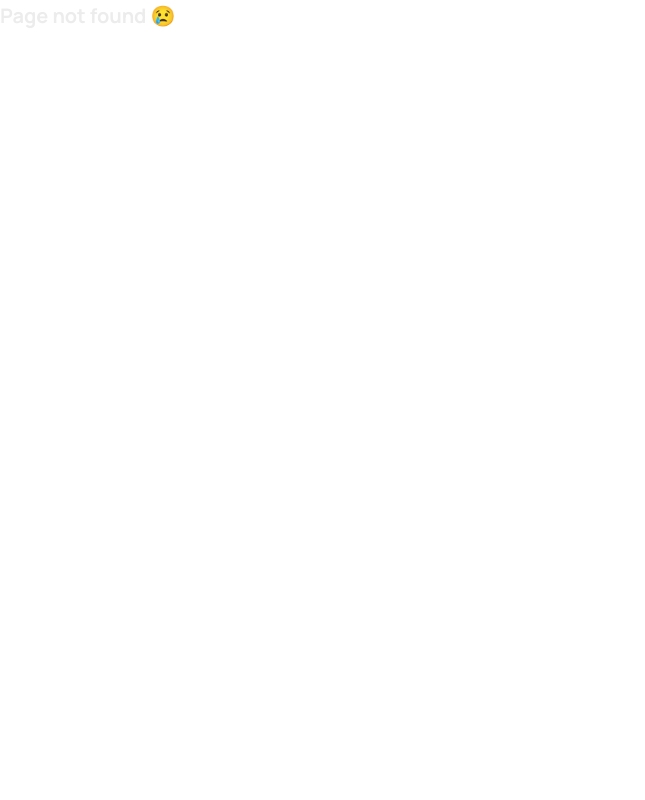
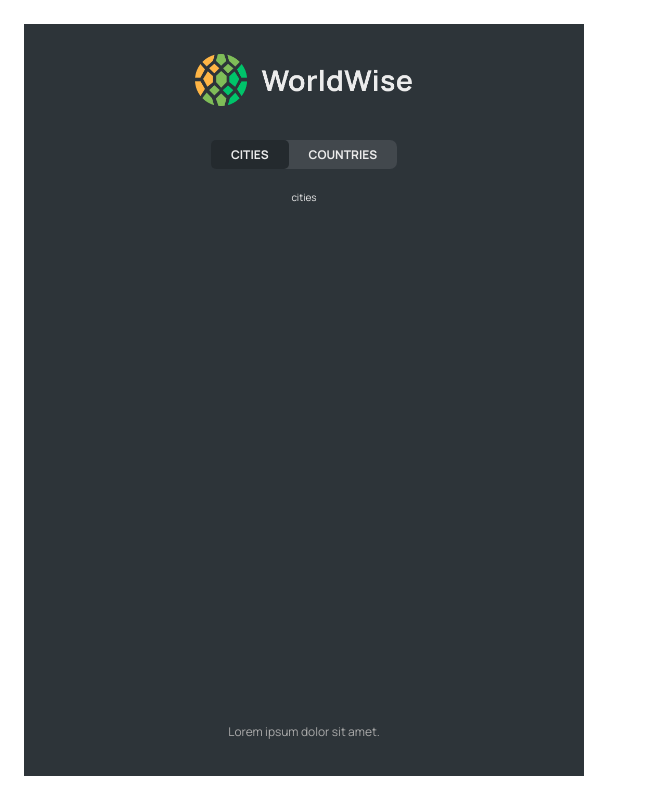
Before and after one commit to fatemehHp/worldWise, a React (Vite) app: page /app/cities in a window 1280 px wide. Before the commit this address had no page. Shown: the whole page, without its empty margins (0-645 px from the left). Built offline with nearby package versions, Linux system fonts and the light colour scheme.

Commit message:
nested routes and indexroutes

```diff
--- a/src/App.jsx
+++ b/src/App.jsx
@@ -5,17 +5,24 @@
 import Product from "./pages/Product";
 import PageNotFound from "./pages/PageNotFound";
 import AppLayout from "./component/AppLayout";
-import Pricing from "./pages/Pricing"
+import Pricing from "./pages/Pricing";
+import City from "./component/City";
 const App = () => {
-  return <BrowserRouter>
-  <Routes>
-    <Route path="/" element={<Homepage/>}/>
-    <Route path="product" element={<Product/>}/>
-    <Route path="pricing" element={<Pricing/>}/>
-    <Route path="app" element={<AppLayout/>}/>
-    <Route path="*" element={<PageNotFound/>}/>
-  </Routes>
-  </BrowserRouter>;
+  return (
+    <BrowserRouter>
+      <Routes>
+        <Route index element={<Homepage />} />
+        <Route path="product" element={<Product />} />
+        <Route path="pricing" element={<Pricing />} />
+        <Route path="app" element={<AppLayout />}>
+          {/* <Route index element={<p>list of cities</p>}/> */}
+          <Route path="cities" element={<p>cities</p>}/>
+          <Route path="countries" element={<p>countries</p>}/>
+        </Route>
+        <Route path="*" element={<PageNotFound />} />
+      </Routes>
+    </BrowserRouter>
+  );
 };
 
 export default App;
--- a/src/component/AppLayout.jsx
+++ b/src/component/AppLayout.jsx
@@ -4,7 +4,6 @@
 export default function AppLayout() {
   return (
     <div className={styles.app}>
-
       <Sidebar />
     </div>
   );
--- a/src/component/Sidebar.jsx
+++ b/src/component/Sidebar.jsx
@@ -2,13 +2,14 @@
 import styles from "./sidebar.module.css";
 import Logo from "./Logo";
 import AppNav from "./AppNav";
+import { Outlet } from "react-router-dom";
 
 export default function Sidebar() {
   return (
     <div className={styles.sidebar}>
       <Logo />
       <AppNav/>
-      <p>list of cities</p>
+      <Outlet/>
       <footer className={styles.footer}>
         <p className={styles.copyright}>Lorem ipsum dolor sit amet.</p></footer>
     </div>
```
